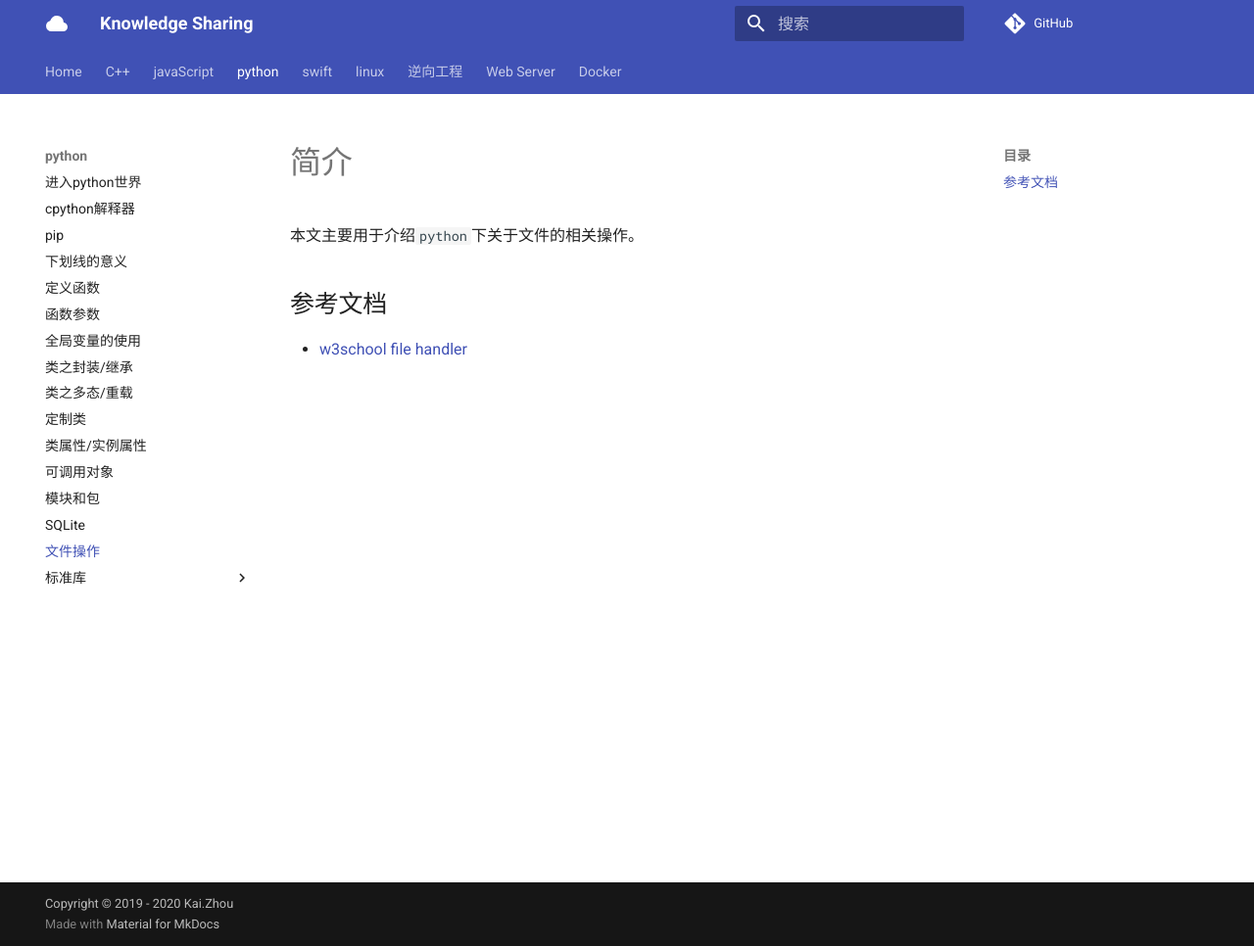
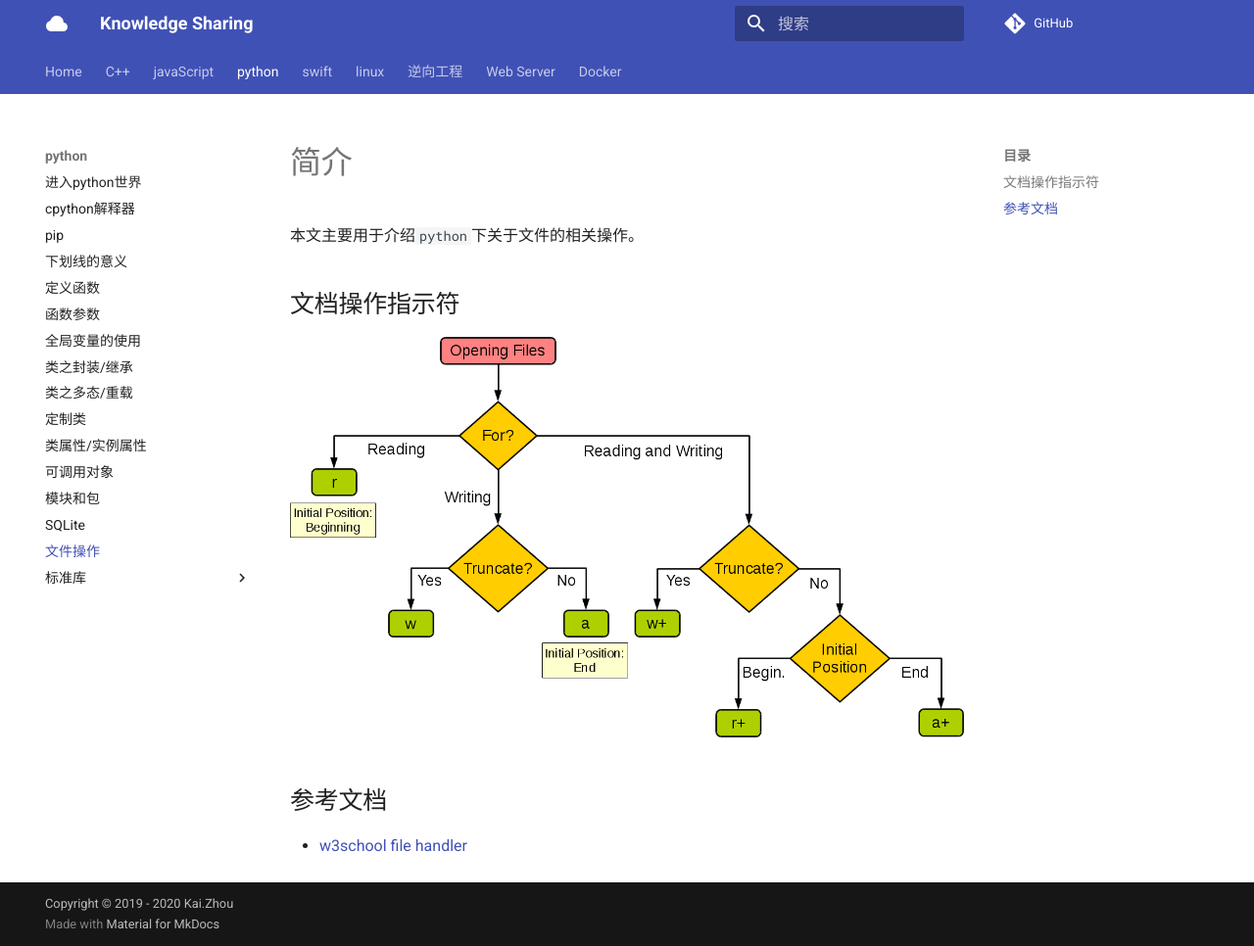
Before and after one commit to zhoukaidev/ks_blog, an MkDocs documentation site: the page built from docs/python/files.md, in a window 1280 px wide and 966 px high. Shown: the whole window at 98% size. Built offline with MkDocs 1.6.1 and Material for MkDocs 9.7.7, drawn with Linux system fonts in a browser that asks for light colours; comment, search, counter and statistics services are not loaded.

Commit message:
Update files.md

```diff
--- a/docs/python/files.md
+++ b/docs/python/files.md
@@ -2,6 +2,10 @@
 
 本文主要用于介绍`python`下关于文件的相关操作。
 
+## 文档操作指示符
+
+![file directive](./asset/filereadwrite.png)
+
 ## 参考文档
 
 * [w3school file handler](https://www.w3schools.com/python/python_file_handling.asp)
```
